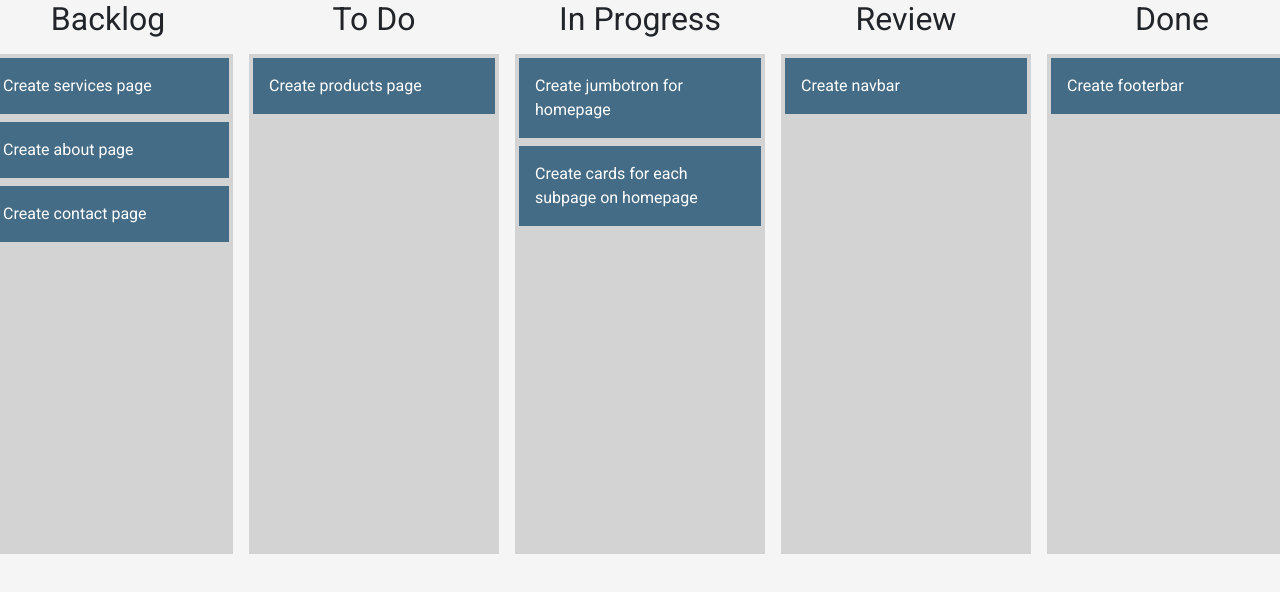
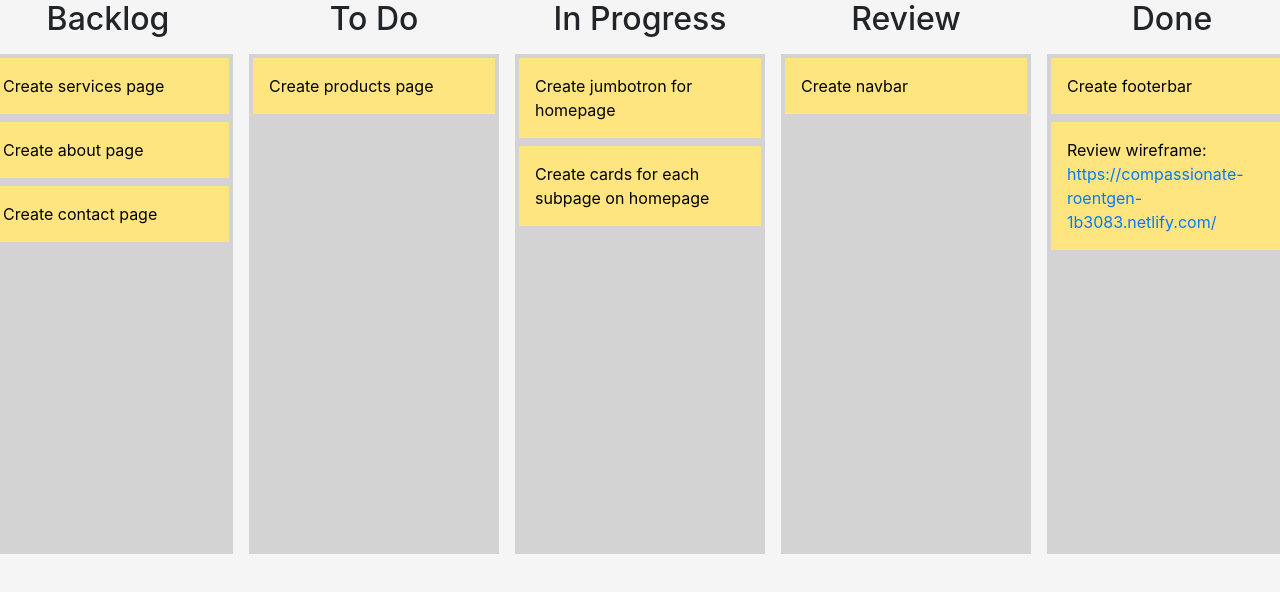
Before and after one commit to darrylmendonez/project-mgmt-board, a React (Create React App) app: page / in a window 1280 px wide. Shown: the top 592 px of the page. Built offline with nearby package versions, Linux system fonts and the light colour scheme.

Commit message:
added css file and improved styles and colors

```diff
--- a/public/index.html
+++ b/public/index.html
@@ -13,7 +13,7 @@
     <link rel="manifest" href="%PUBLIC_URL%/manifest.json" />
     <link href="https://fonts.googleapis.com/css?family=Roboto&display=swap" rel="stylesheet">
     <link rel="stylesheet" href="https://maxcdn.bootstrapcdn.com/bootstrap/4.0.0/css/bootstrap.min.css" integrity="sha384-Gn5384xqQ1aoWXA+058RXPxPg6fy4IWvTNh0E263XmFcJlSAwiGgFAW/dAiS6JXm" crossorigin="anonymous">
-    <title>React App</title>
+    <title>Project Management</title>
     <style>
       html, body, #root {
         height: 100%;
--- a/src/App.js
+++ b/src/App.js
@@ -22,7 +22,8 @@ const initialReview = [
 ]
 
 const initialDone = [
-  {id: uuidv4(), content: 'Create footerbar'}
+  {id: uuidv4(), content: 'Create footerbar'},
+  {id: uuidv4(), content: 'Review wireframe: <a href="https://compassionate-roentgen-1b3083.netlify.com/" target="_blank">https://compassionate-roentgen-1b3083.netlify.com/</a>'}
 ]
 
 const columnsFromBackend = {
@@ -101,7 +102,7 @@ function App() {
                         {...provided.droppableProps}
                         ref={provided.innerRef}
                         style={{
-                          background: snapshot.isDraggingOver ? 'lightblue' : 'lightgrey',
+                          background: snapshot.isDraggingOver ? '#ffab00' : 'lightgrey',
                           padding: 4,
                           width: 250,
                           minHeight: 500
@@ -121,12 +122,12 @@ function App() {
                                     padding: 16,
                                     margin: '0 0 8px 0',
                                     minHeight: '50px',
-                                    backgroundColor: snapshot.isDragging ? '#263B4A' : '#456C86',
-                                    color: 'white',
+                                    backgroundColor: snapshot.isDragging ? '#ffcc80' : '#ffe57f',
+                                    color: 'black',
                                     ...provided.draggableProps.style
                                   }}
                                   >
-                                    {item.content}
+                                    <span dangerouslySetInnerHTML={{__html: item.content}} ></span>
                                   </div>
                                 )
                               }}
--- /dev/null
+++ b/src/index.css
@@ -0,0 +1,8 @@
+body {
+  margin: 0;
+  font-family: -apple-system, BlinkMacSystemFont, "Segoe UI", "Roboto", "Oxygen",
+    "Ubuntu", "Cantarell", "Fira Sans", "Droid Sans", "Helvetica Neue",
+    sans-serif;
+  -webkit-font-smoothing: antialiased;
+  -moz-osx-font-smoothing: grayscale;
+}
--- a/src/index.js
+++ b/src/index.js
@@ -1,5 +1,7 @@
 import React from 'react';
 import ReactDOM from 'react-dom';
+
+import './index.css';
 import App from './App';
 import * as serviceWorker from './serviceWorker';
 
```
Also changed, not shown: 1 other file (tests, documents, lock files or other folders).
